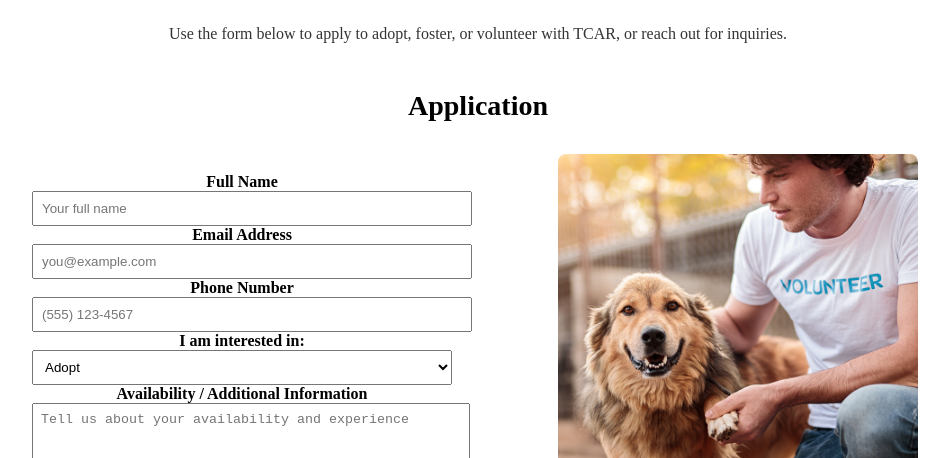
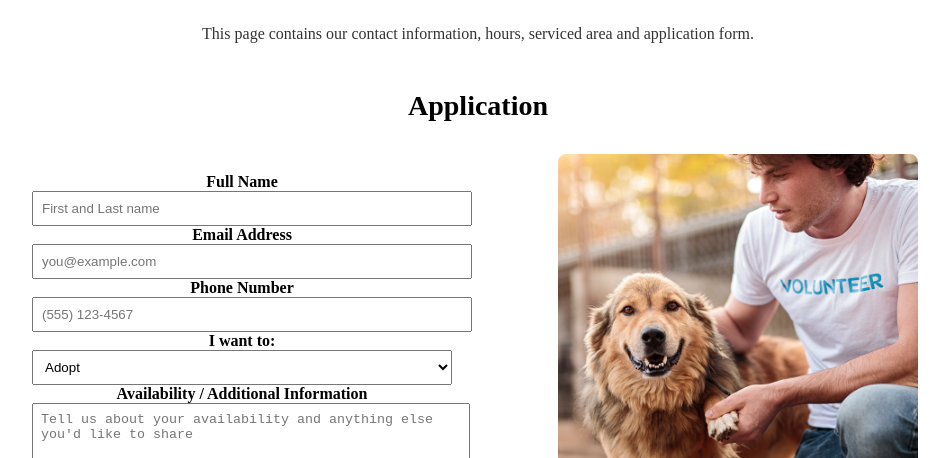
Before and after one commit to tmcnutts/tcar, a website: page docs/contact.html in a window 1280 px wide. Shown: the part 494-952 px from the top of the page, without its empty margins (162-1111 px from the left). Drawn offline with Linux system fonts and the light colour scheme.

Commit message:
Revise contact page text and form field labels
Updated the contact page content and form labels for clarity.

```diff
--- a/docs/contact.html
+++ b/docs/contact.html
@@ -59,7 +59,7 @@
         <a class="btn" href="services.html">Services We Offer</a>
       </div>
       <h1>Contact & Application</h1>
-      <p class="lead">Use the form below to apply to adopt, foster, or volunteer with TCAR, or reach out for inquiries.</p>
+      <p class="lead">This page contains our contact information, hours, serviced area and application form.</p>
     </section>
 
     <section class="apply" aria-labelledby="apply-heading">
@@ -71,7 +71,7 @@
 
           <div class="field">
             <label for="full-name">Full Name</label>
-            <input type="text" id="full-name" name="fullName" placeholder="Your full name" required>
+            <input type="text" id="full-name" name="fullName" placeholder="First and Last name" required>
             <div class="error" id="error-full-name" aria-live="polite"></div>
           </div>
 
@@ -88,7 +88,7 @@
           </div>
 
           <div class="field">
-            <label for="interest">I am interested in:</label>
+            <label for="interest">I want to:</label>
             <select id="interest" name="interest">
               <option value="adopt">Adopt</option>
               <option value="foster">Foster</option>
@@ -99,7 +99,7 @@
 
           <div class="field">
             <label for="availability">Availability / Additional Information</label>
-            <textarea id="availability" name="availability" rows="4" placeholder="Tell us about your availability and experience" required></textarea>
+            <textarea id="availability" name="availability" rows="4" placeholder="Tell us about your availability and anything else you'd like to share" required></textarea>
             <div class="error" id="error-availability" aria-live="polite"></div>
           </div>
 
```
